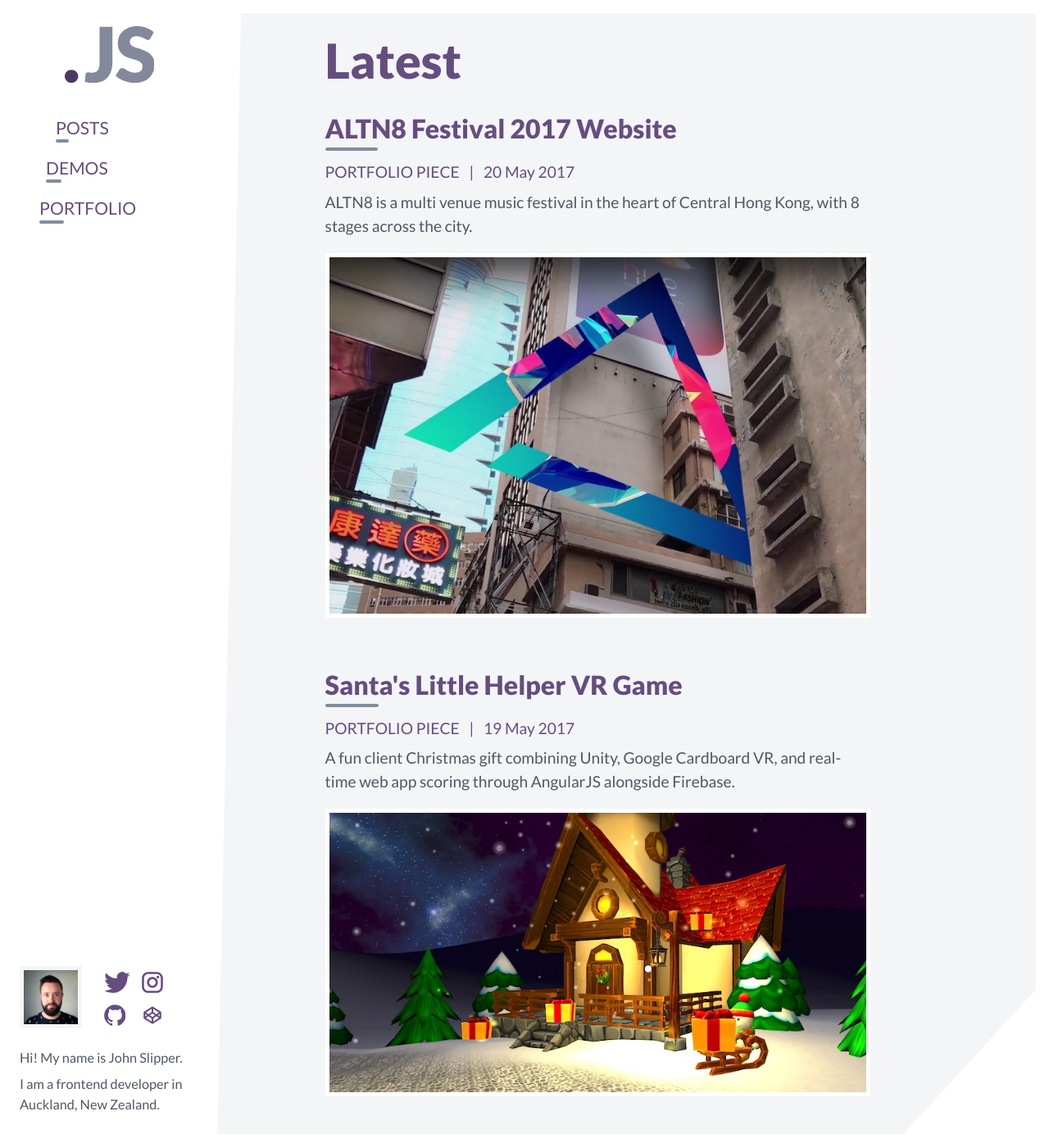
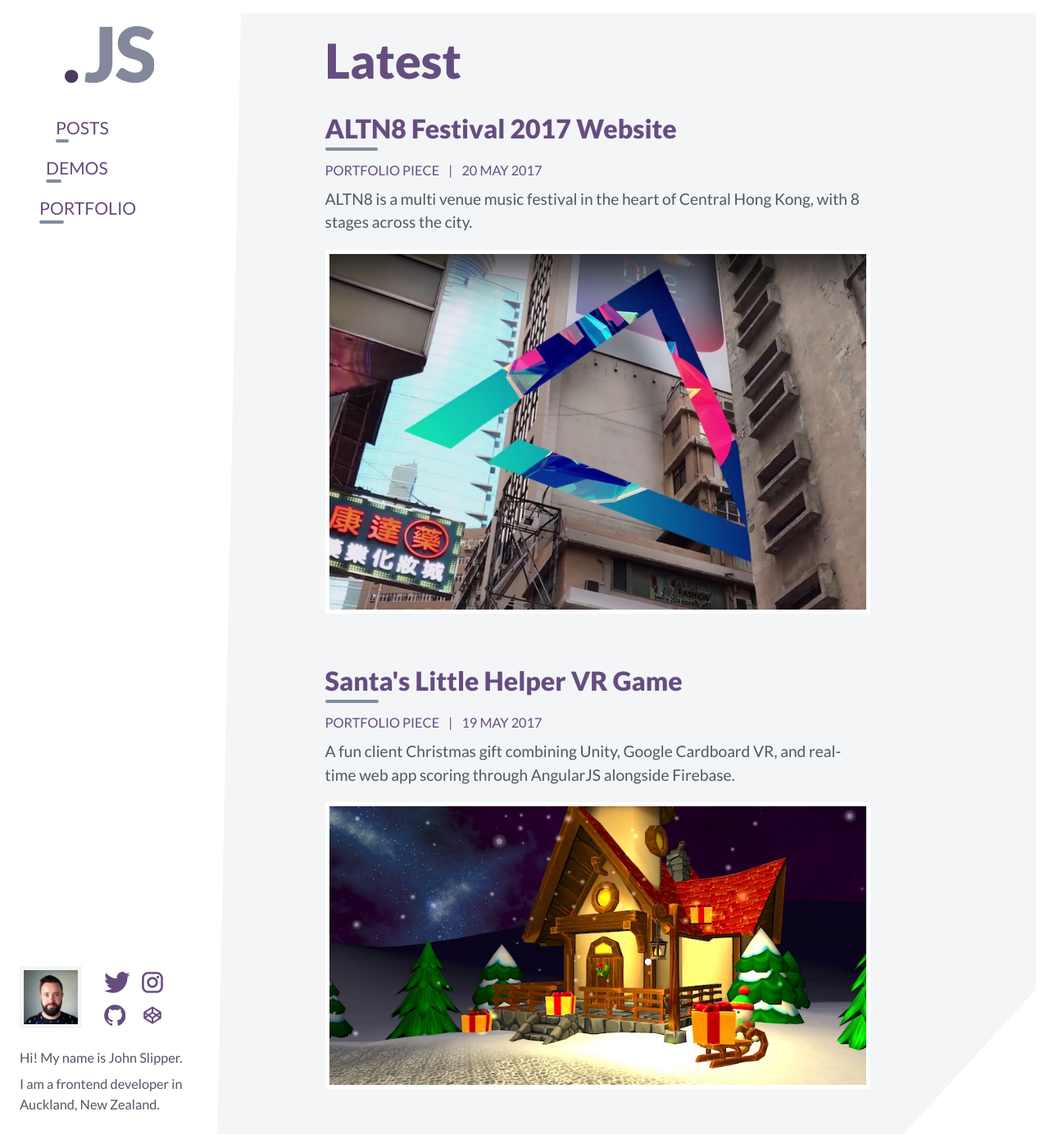
Before and after one commit to johnslipper/johnslipper.github.io, a Jekyll site: the page built from index.html, in a window 1280 px wide and 1400 px high. Shown: the top 1395 px of the window at 82% size. Built offline with Jekyll 4.4.1, drawn with Linux system fonts in a browser that asks for light colours.

Commit message:
Post and preview meta alignment

```diff
--- a/_includes/post-preview.html
+++ b/_includes/post-preview.html
@@ -4,6 +4,7 @@
             <a href="{{ post.url }}">{{ post.title }}</a>
         </h2>
 
+        <div class="post-preview__meta">
             <div class="post-preview__category">
                 <span>{{ post.category-title }}</span>
             </div>
@@ -14,6 +15,7 @@
                 title="{{ post.date | date_to_long_string }}"
                 >{{ post.date | date_to_string }}</time
             >
+        </div>
 
         <p class="post-preview__excerpt">{{ post.excerpt | strip_html }}</p>
     </div>
--- a/_sass/components/_post-preview.scss
+++ b/_sass/components/_post-preview.scss
@@ -10,14 +10,18 @@
         }
     }
 
+    .post-preview__meta {
+        color: var(--category-color);
+        text-transform: uppercase;
+        font-size: 0.85em;
+    }
+
     .post-preview__category,
     .post-preview__date {
         display: inline;
-        color: var(--category-color);
     }
 
     .post-preview__category {
-        text-transform: uppercase;
         &::after {
             content: "|";
             padding: 0 0.5rem;
--- a/_sass/components/_post.scss
+++ b/_sass/components/_post.scss
@@ -1,20 +1,20 @@
 .post {
     .post__title {
-        margin-bottom: var(--spacing-0);
+        margin-bottom: var(--spacing-2);
     }
 
     .post__meta {
         margin-bottom: var(--spacing-6);
+        color: var(--category-color);
+        text-transform: uppercase;
     }
 
     .post__category,
     .post__date {
         display: inline;
-        color: var(--category-color);
     }
 
     .post__category {
-        text-transform: uppercase;
         &::after {
             content: "|";
             padding: 0 0.5rem;
```
Lines whose indentation alone changed are shown as unchanged.
